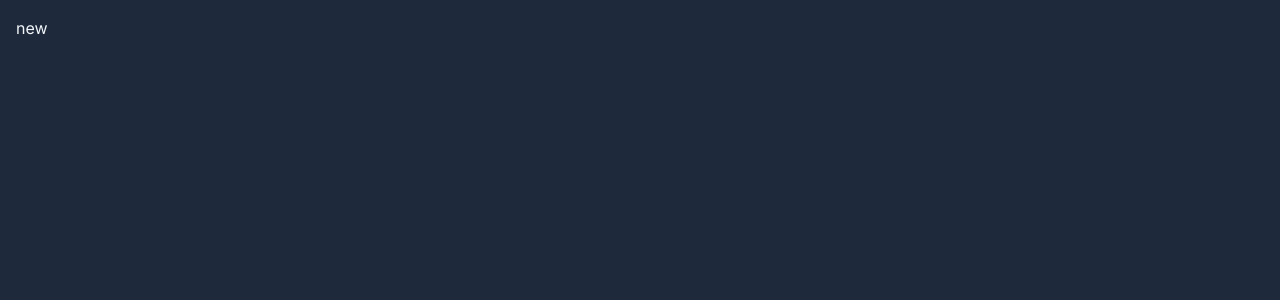
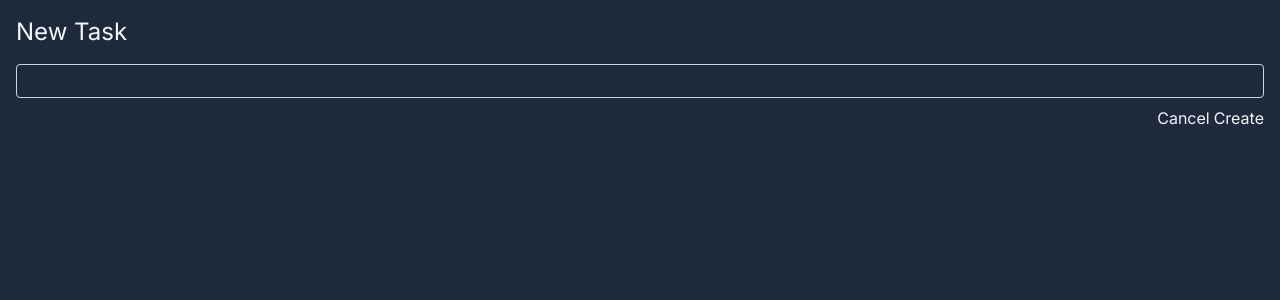
Before and after one commit to jonriber/To-Do-Next, a Next.js app in the folder to-do-app/: page /new in a window 1280 px wide. Shown: the top 300 px of the page. Built offline with nearby package versions, Linux system fonts and the light colour scheme.

Commit message:
styling new todo page

```diff
--- a/to-do-app/next.config.js
+++ b/to-do-app/next.config.js
@@ -1,4 +1,8 @@
 /** @type {import('next').NextConfig} */
-const nextConfig = {}
+const nextConfig = {
+    experimental: {
+        serverActions: true
+    }
+}
 
 module.exports = nextConfig
--- a/to-do-app/src/app/new/page.tsx
+++ b/to-do-app/src/app/new/page.tsx
@@ -1,8 +1,18 @@
-
+import { createTodo } from '@/functions/dbFunctions'
+import Link from 'next/link'
 
 const New = () => {
     return <>
-        <h1>new</h1>
+        <header className='flex justify-between items-center mb-4'>
+            <h1 className='text-2xl'>New Task</h1>
+        </header>
+        <form action={createTodo} className="flex gap-2 flex-col">
+            <input type="text" name="title" className="border border-slate-300 bg-transparent rounded px-2 py-1 outline-none focus-within:border-slate-100"/>
+            <div className='flex gap-1 justify-end'>
+                <Link href="..">Cancel</Link>
+                <button type='submit'>Create</button>
+            </div>
+        </form>
     </>
 }
 
--- a/to-do-app/src/functions/dbFunctions.ts
+++ b/to-do-app/src/functions/dbFunctions.ts
@@ -1,5 +1,15 @@
 import { prisma } from "@/db"
-
+import { redirect } from "next/navigation"
 export const getTodos =async () => {
     return prisma.todo.findMany()
 }
+
+export const createTodo =async (data:FormData) => {
+    "use server"
+    const title = data.get("title")?.valueOf()
+
+    if( typeof title !== "string" || title.length == 0) throw new Error("Invalid Title.")
+
+    await prisma.todo.create({ data: { title, complete : false}})
+    redirect("/")
+}
```
Also changed, not shown: 2 other files (tests, documents, lock files or other folders).
